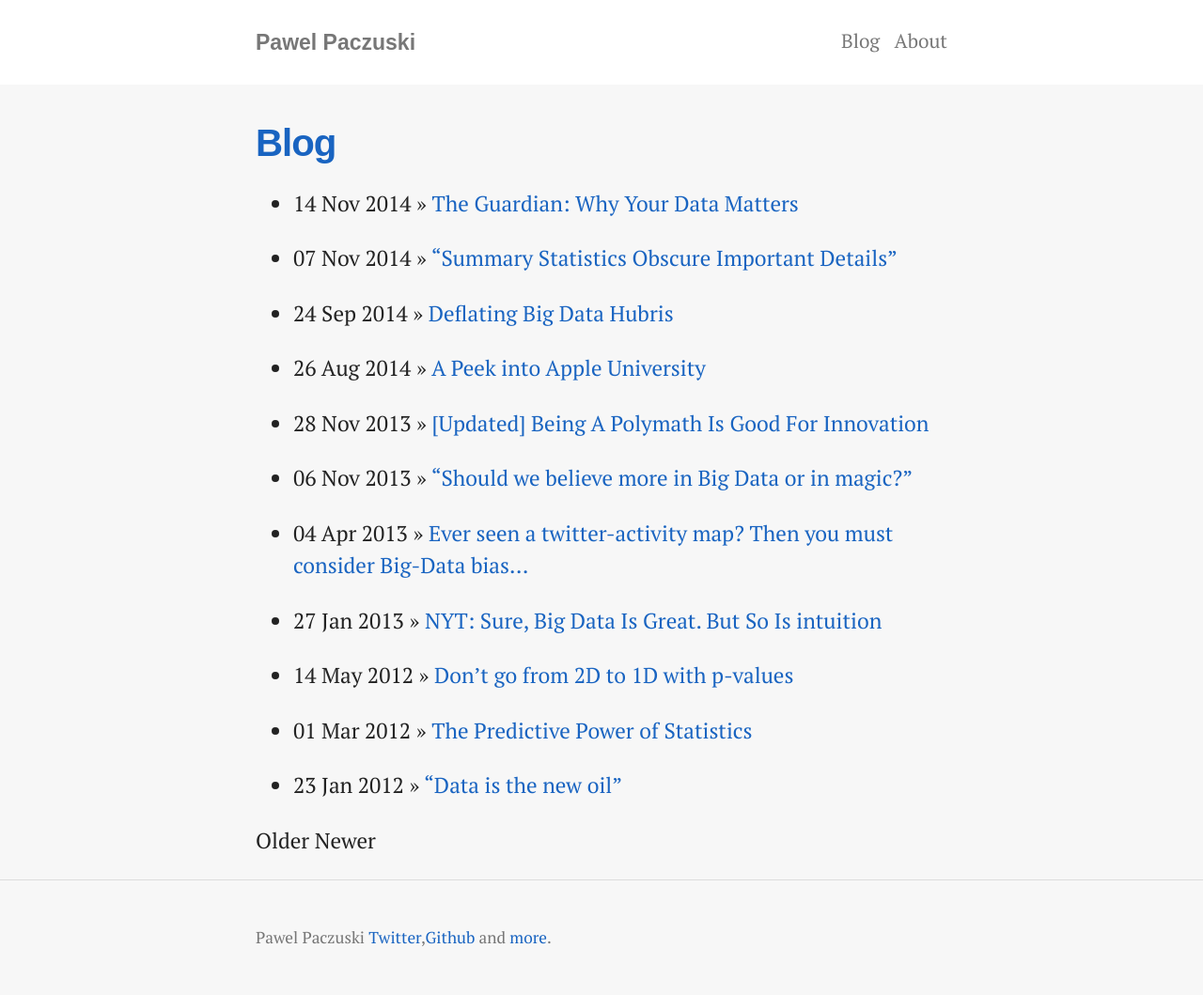
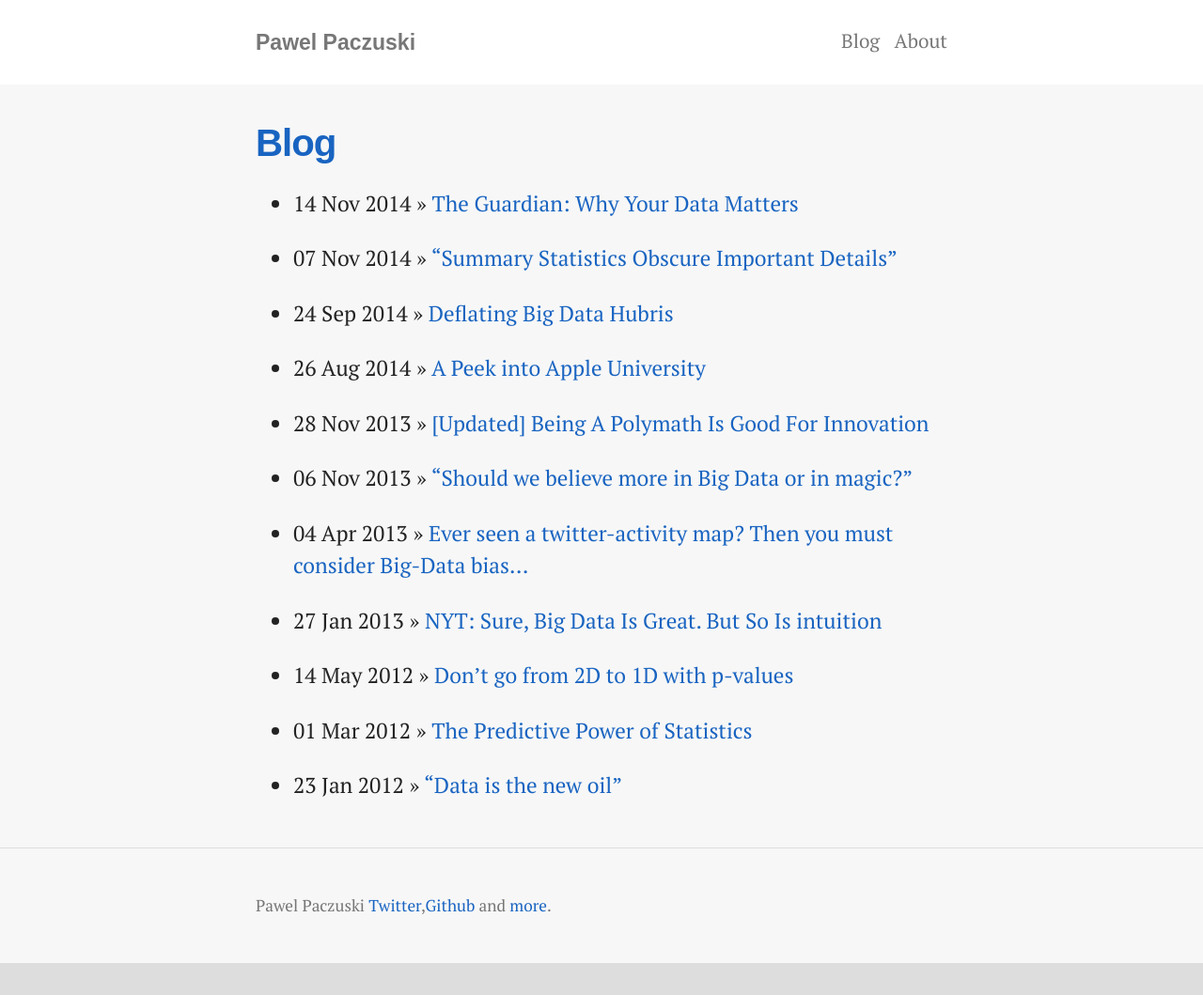
Before and after one commit to pavopax/pavopax.github.io, a Jekyll site: the page built from blog/index.md, in a window 1280 px wide. Shown: the whole page at 94% size. Built offline with Jekyll 4.4.1, drawn with Linux system fonts in a browser that asks for light colours; nearby versions of some CDN libraries; library files that are not in the unit come from our copies; after the commit the page ends 1025 px from its top, so only the background shows below that.

Commit message:
checing quote leve

```diff
--- a/blog/index.md
+++ b/blog/index.md
@@ -6,22 +6,3 @@
 {% for post in site.posts %}
   * {{ post.date | date_to_string }} &raquo; [ {{ post.title }} ]({{ post.url }})
 {% endfor %}
-
-
-
-<div class="pagination">
-  {% if paginator.next_page %}
-    <a class="pagination-item older" href="{{ site.baseurl }}page{{paginator.next_page}}">Older</a>
-  {% else %}
-    <span class="pagination-item older">Older</span>
-  {% endif %}
-  {% if paginator.previous_page %}
-    {% if paginator.page == 2 %}
-      <a class="pagination-item newer" href="{{ site.baseurl }}">Newer</a>
-    {% else %}
-      <a class="pagination-item newer" href="{{ site.baseurl }}page{{paginator.previous_page}}">Newer</a>
-    {% endif %}
-  {% else %}
-    <span class="pagination-item newer">Newer</span>
-  {% endif %}
-</div>
```
Also changed, not shown: _posts/2014-09-24-deflating-big-data-hubris.md (+2 -0 lines), _posts/2014-11-14-guardian-why-your-data-matters.md (+1 -1 lines).
